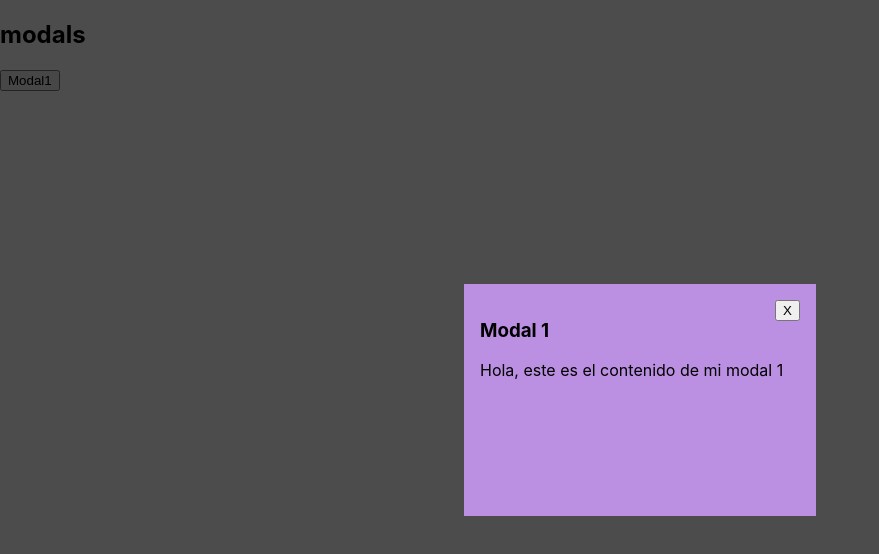
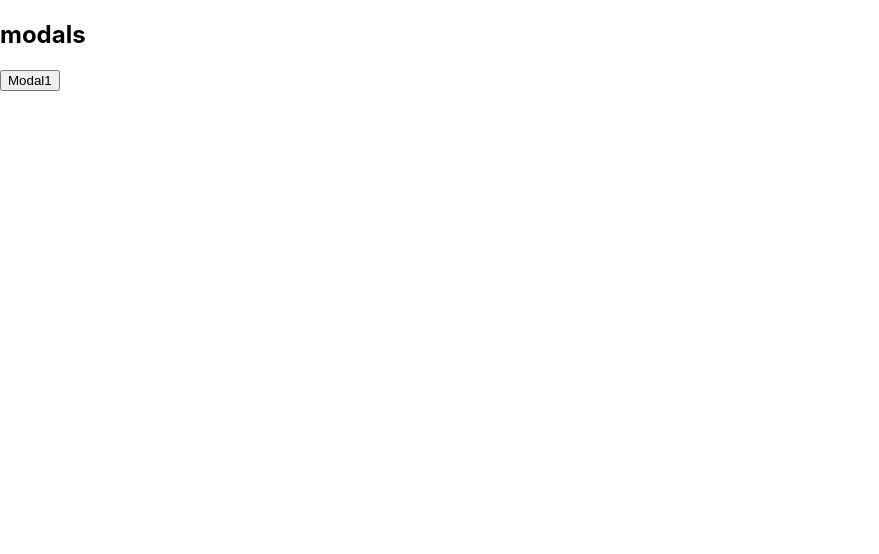
Before and after one commit to danugarri/react-animations-test, a React (Create React App) app: page / in a window 1280 px wide. Shown: the top 554 px of the page, without its empty margins (0-879 px from the left). Built offline with nearby package versions, Linux system fonts and the light colour scheme; what react-animations would draw is missing.

Commit message:
finished modal functionality with the buttons

```diff
--- a/src/components/modalTest/ModalTest.jsx
+++ b/src/components/modalTest/ModalTest.jsx
@@ -3,12 +3,12 @@ import './modalTest.css';
 
 export const ModalTest = (props) => {
     // HERE we use the prop children
-    const {children} = props;
+    const {children, closeModal, isOpen} = props;
 
   return (
-    <section className='modal is-open'>
+    <section className={`modal ${isOpen && 'is-open'}`}>
         <div className="modal-container">
-           <button className="modal-close">X</button>
+           <button className="modal-close" onClick= {closeModal}>X</button>
             {children}
         </div>
     </section>
--- a/src/components/modalTest/Modals.jsx
+++ b/src/components/modalTest/Modals.jsx
@@ -1,13 +1,15 @@
 import React from 'react'
+import { useModal } from '../../hooks/useModal';
 import { ModalTest } from './ModalTest'
 
 export const Modals = () => {
+    const [isOpen, openModal, closeModal] = useModal(false);
 
     return (
         <div>
             <h2>modals</h2>
-        <button>Modal1</button>
-        <ModalTest>
+            <button onClick= {openModal}>Modal1</button>
+            <ModalTest isOpen= {isOpen} closeModal= {closeModal} >
                 {/* here we are using the children prop. Se trata de un prop que traen todos los componentes de React*/}
                 <h3>Modal 1</h3>
                 <p>Hola, este es el contenido de mi modal 1</p>
--- a/src/hooks/useModal.js
+++ b/src/hooks/useModal.js
@@ -1,8 +1,8 @@
 import { useState } from 'react';
 
-export const useModal = (initialValue= false) => {
+export const useModal = (initialValue) => {
 
-    const [isOpen, setIsOpen] = useState(initialValue);
+    const [isOpen, setIsOpen] = useState(initialValue= false);
     const openModal = () => setIsOpen(true);
     const closeModal = () => setIsOpen(false);
 
```
Lines whose indentation alone changed are shown as unchanged.
